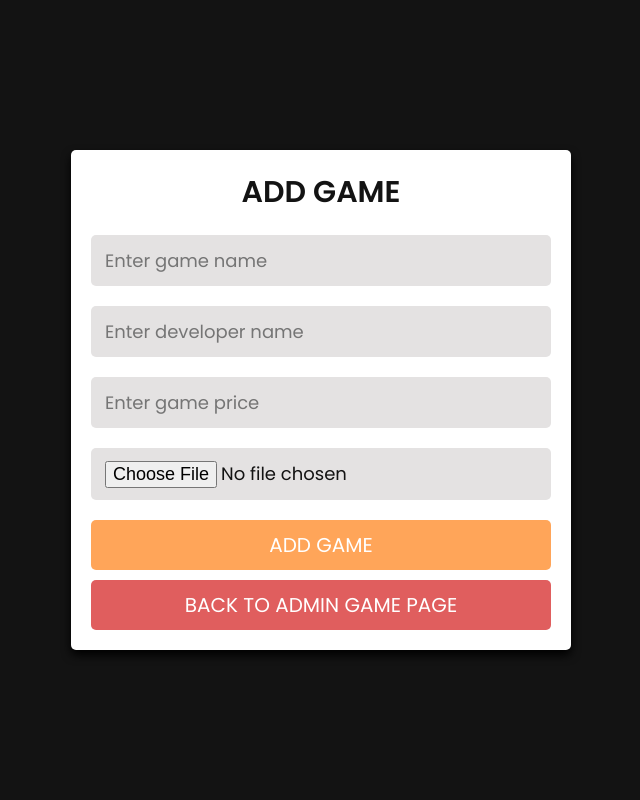
After one commit to ell28/Fix-Webprog, a PHP site: page /addgame.php in a window 1280 px wide. The commit adds this page. Shown: the whole page, without its empty margins (319-959 px from the left). Run offline with PHP 8.4, Linux system fonts and the light colour scheme.

Commit message:
Fixed everything and added new game function

```diff
--- /dev/null
+++ b/addgame.php
@@ -0,0 +1,58 @@
+<?php
+include 'config.php';
+
+if (isset($_POST['submit'])) {
+    $name = mysqli_real_escape_string($conn, $_POST['name']);
+    $devname = mysqli_real_escape_string($conn, $_POST['developer_name']);
+    $price = mysqli_real_escape_string($conn, ($_POST['price']));
+    $image = $_FILES['image']['name'];
+    $image_size = $_FILES['image']['size'];
+    $image_tmp_name = $_FILES['image']['tmp_name'];
+    $image_folder = 'assets/gameicons/' . $image;
+
+    if ($image_size > 2000000) { // 2 MB
+            $message[] = 'Image size is too large';
+        } else {
+            $insert = mysqli_query($conn, "INSERT INTO game_form (name, developer_name, price, image) VALUES('$name', '$devname', '$price', '$image')");
+            if ($insert) {
+                move_uploaded_file($image_tmp_name, $image_folder);
+                $message[] = 'Registered successfully.';
+            }
+        }
+    }
+?>
+
+<!DOCTYPE html>
+<html lang="en">
+
+<head>
+    <meta charset="UTF-8">
+    <meta http-equiv="X-UA-Compatible" content="IE-edge">
+    <meta name="viewport" content="width=device-width, initial-scale=1.0">
+    <title>GameNexus 2.0 - Add Game</title>
+    <link rel="stylesheet" href="css/register.css">
+    <link rel="icon" href="assets/logo-title.png" type="image/png">
+</head>
+
+<body>
+    <div class="form-container">
+        <form action="" method="post" enctype="multipart/form-data">
+            <h3>Add Game</h3>
+            <?php
+            if (isset($message)) {
+                foreach ($message as $msg) {
+                    echo '<div class="message">' . $msg . '</div>';
+                }
+            }
+            ?>
+            <input type="text" name="name" placeholder="Enter game name" class="box" autocomplete="off" required>
+            <input type="text" name="developer_name" placeholder="Enter developer name" class="box" autocomplete="off" required>
+            <input type="text" name="price" placeholder="Enter game price" autocomplete="off" class="box" required>
+            <input type="file" name="image" class="box" accept="image/jpg, image/jpeg, image/png, image/gif">
+            <input type="submit" name="submit" value="ADD GAME" class="btn">
+            <a href="adminpagegame.php" class="delete-btn">BACK TO ADMIN GAME PAGE</a>
+        </form>
+    </div>
+</body>
+
+</html>
--- a/adminpage.php
+++ b/adminpage.php
@@ -52,7 +52,6 @@
                     echo "<td>" . $row['image'] . "</td>";
 
                     echo "<td><div class='link-wrapper'><a class='btn btn-delete' href='?id=" . $row['id'] . "'>Delete</a>";
-                    echo "<a class='btn btn-edit' href='edit.php?id=" . $row['id'] . "'>Edit Name</a></div></td>";
                     echo "</tr>";
                     $user .= "<user>";
                     $user .= "<name>" . $row['name'] . "</name>";
--- a/adminpagegame.php
+++ b/adminpagegame.php
@@ -97,6 +97,9 @@
         });
     </script>
     <a class='btn btn-back' href='adminpage.php'>Back to User Page</a>
+    <br>
+    <br>
+    <a class='btn btn-back' href='addgame.php'>Add a New Game</a>
 
 </body>
 
--- a/edit.php
+++ b/edit.php
@@ -13,7 +13,7 @@ include "config.php";
                 <?php
                 if (isset($_GET['id'])) {
                     $id = $_GET['id'];
-                    $sql = "SELECT * FROM `user_form` WHERE id=$id";
+                    $sql = "SELECT * FROM `game_form` WHERE id=$id";
 
                     $result = $conn->query($sql);
 
@@ -40,11 +40,11 @@ include "config.php";
     if (isset($_POST["submit"])) {
         $name = $_POST['newName'];
 
-        $sql = "UPDATE user_form SET name = '$name' WHERE id=$id";
+        $sql = "UPDATE game_form SET name = '$name' WHERE id=$id";
 
         if (mysqli_query($conn, $sql)) {
             echo "Nama berhasil diganti menjadi : " . $name . " <br>";
-            echo "<a href = 'adminpage.php'>Back</a>";
+            echo "<a href = 'adminpagegame.php'>Back</a>";
         }
     }
     ?>
```
Also changed, not shown: game.xml (+1 -1 lines), assets/gameicons/dota2.jpg (added), assets/gameicons/lol.jpg (added).
